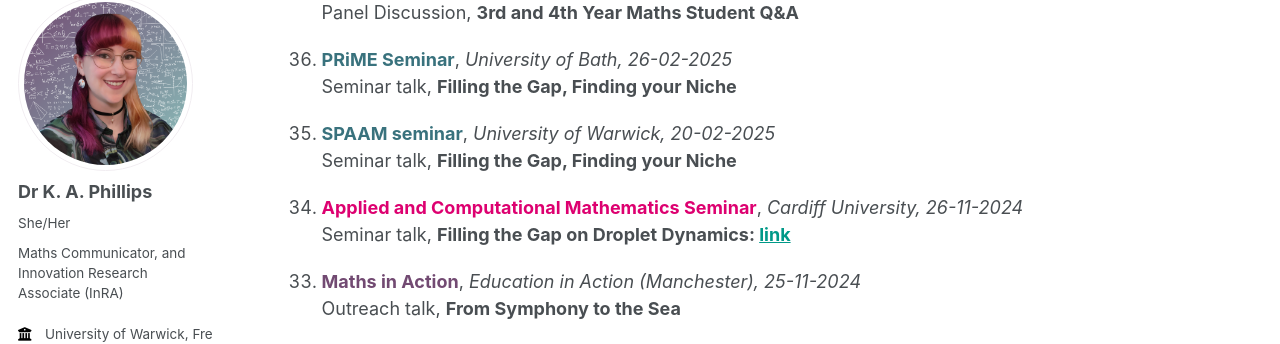
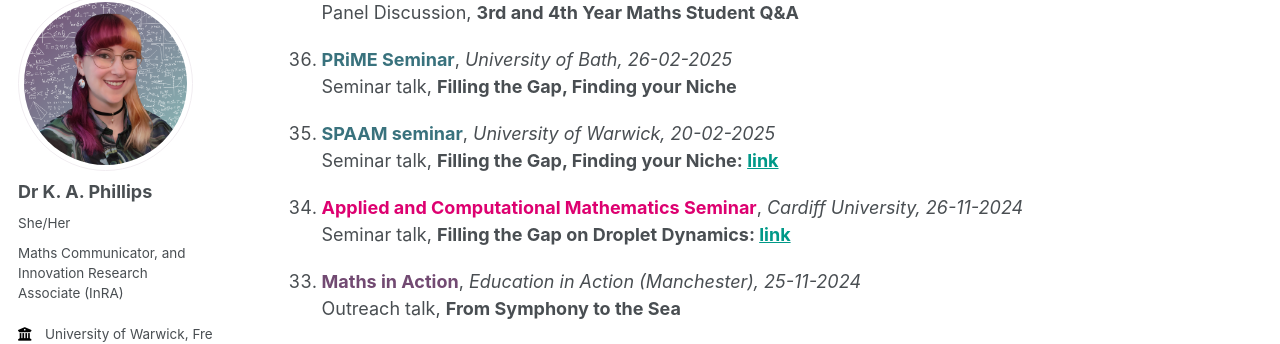
Before and after one commit to katdoesmaths/katdoesmaths.github.io, a Jekyll site: the page built from _pages/appearances.html, in a window 1280 px wide and 900 px high, scrolled down 360 px. Shown: the part 110-454 px from the top of the window. Built offline with Jekyll 4.4.1, drawn with Linux system fonts in a browser that asks for light colours; some web fonts are replaced.

Commit message:
added link to spaam seminar

```diff
--- a/_pages/appearances.html
+++ b/_pages/appearances.html
@@ -33,7 +33,7 @@ Colour Key: <b style="color:#dd0070">Research</b>, <b style="color:#724a72">Outr
   </li>
   <li style="margin-bottom: 20px;">
     <b style="color:#39727d">SPAAM seminar</b>, <i>University of Warwick, 20-02-2025</i> <br>
-    Seminar talk, <b>Filling the Gap, Finding your Niche</b>
+    Seminar talk, <b>Filling the Gap, Finding your Niche: <a href="https://youtu.be/8ZJ3sZHsos0?si=-JhAbaGxO_z13ebA">link</a></b>
   </li>
   <li style="margin-bottom: 20px;">
     <b style="color:#dd0070">Applied and Computational Mathematics Seminar</b>, <i>Cardiff University, 26-11-2024</i> <br>
```
